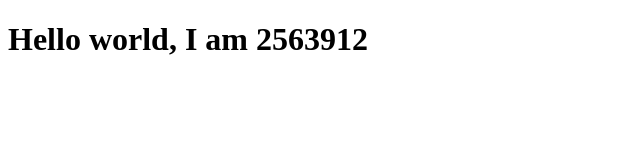
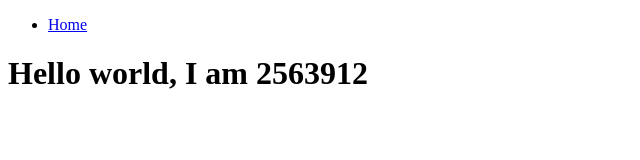
Before and after one commit to SeopaTebogo20/First-last-lab, a plain HTML site: page index.html in a window 1280 px wide. Shown: the whole page, without its empty margins (0-640 px from the left). Drawn offline with Linux system fonts and the light colour scheme.

Commit message:
Update index.html

```diff
--- a/index.html
+++ b/index.html
@@ -1,6 +1,9 @@
 <!DOCTYPE html>
 <html>
     <head>
+            <ul>
+                <li><a href="2563912-lab2.html">Home</a></li>
+            </ul>
 
     </head>
     <body>
```
